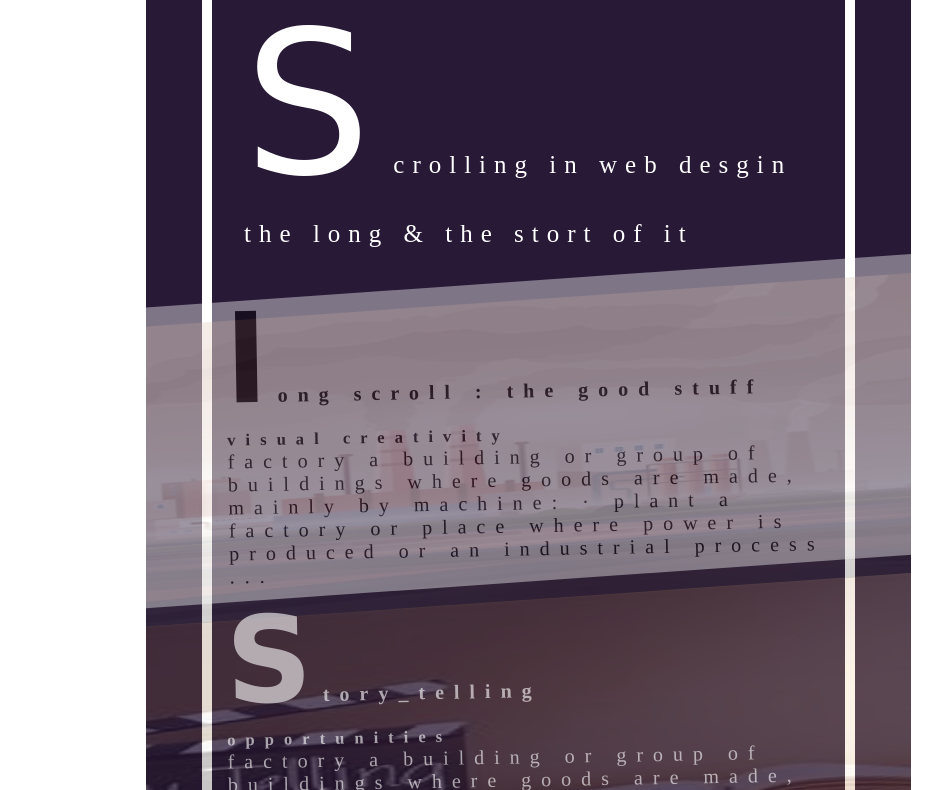
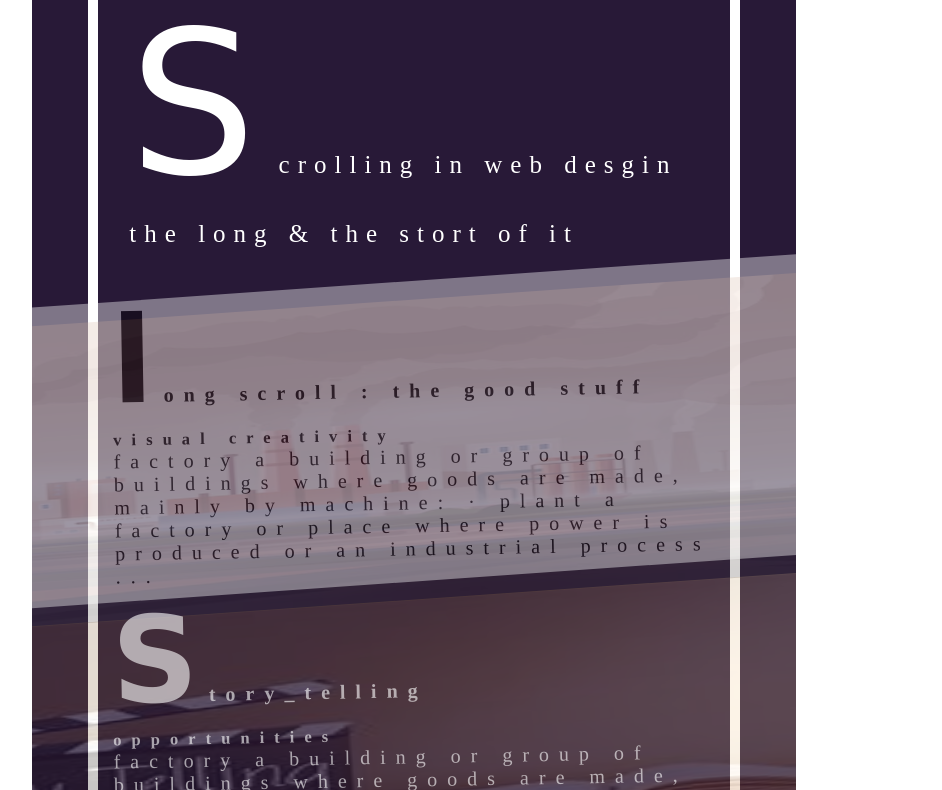
Before and after one commit to Prasanthsekar3794/factory, a plain HTML site: page index.html in a window 1280 px wide. Shown: the part 79-869 px from the top of the page, without its empty margins (114-1056 px from the left). Drawn offline with Linux system fonts and the light colour scheme; a web font is replaced by a local one.

Commit message:
Update style.css

```diff
--- a/style.css
+++ b/style.css
@@ -134,6 +134,7 @@ body{
 @media screen and (min-width: 1200px) {
     .container {
         width: 60%;
+        margin-left: 11%;
     }
     .text {
         font-size: 18px;
```
